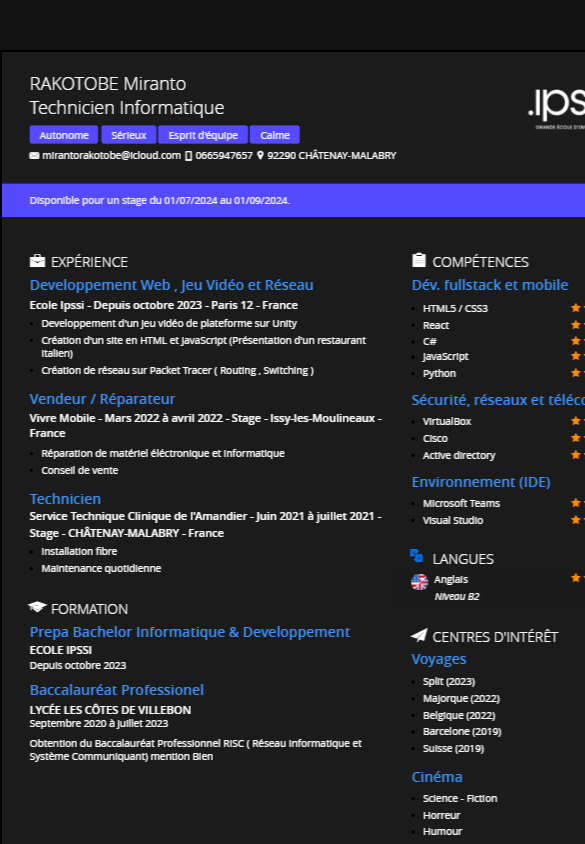
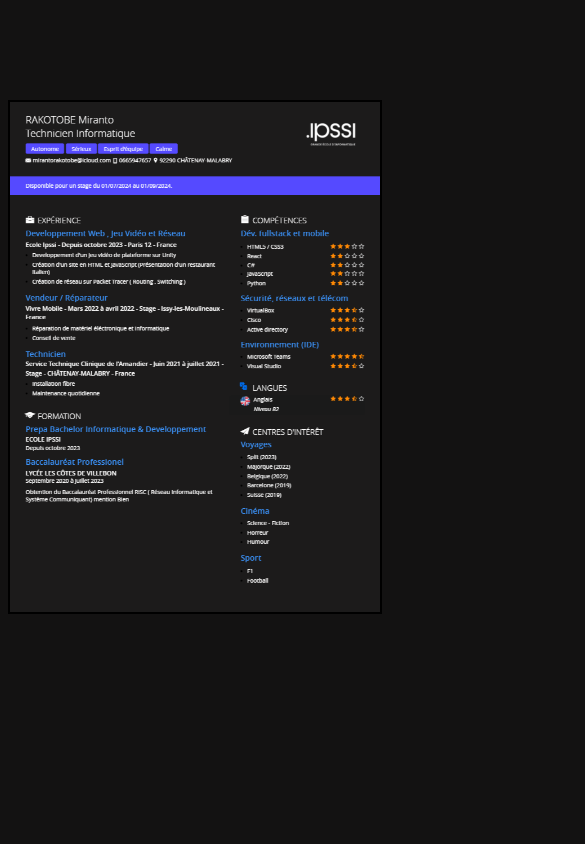
Before and after one commit to mimiranto/MirantoPortfolio, a React (Create React App) app: page /ma-nouvelle-page in a window 390 px wide. Shown: the top 844 px of the page, 585 px wide, since content can reach past the window. Built offline with nearby package versions, Linux system fonts and the light colour scheme; the HTML template or start-up script is replaced by a standard one.

Commit message:
cv responsive

```diff
--- a/src/component/cv/index.css
+++ b/src/component/cv/index.css
@@ -12,3 +12,10 @@ body{
     border: solid 2px black;
     box-shadow: black;
 }
+@media screen and (max-width:432px) {
+    .cv img{
+        width: 95%;
+        margin-top: 100px;
+        margin-bottom: 0px;
+    }
+}
```
